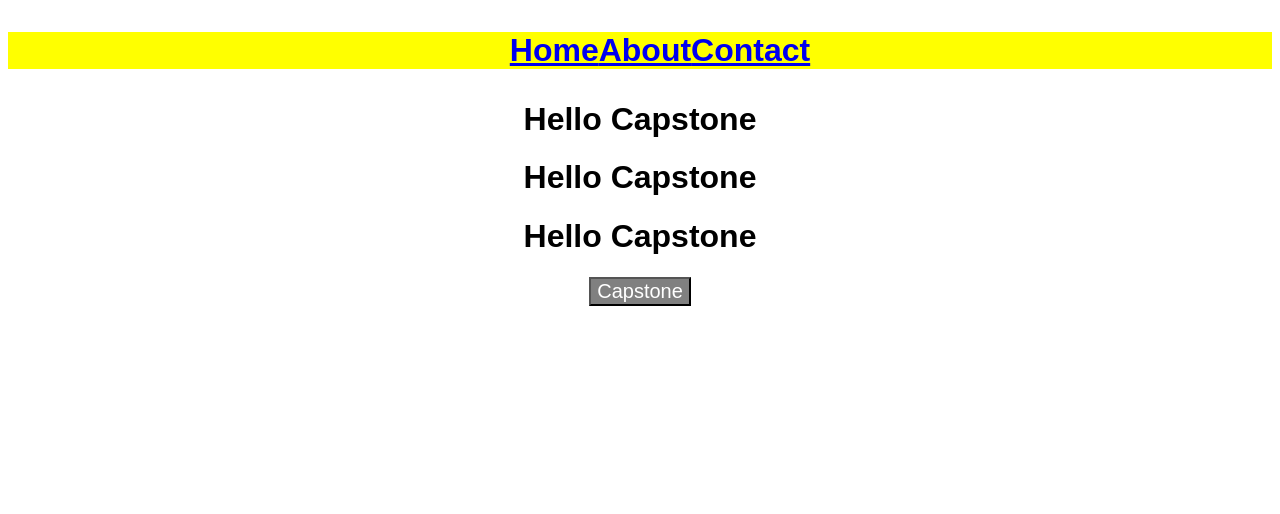
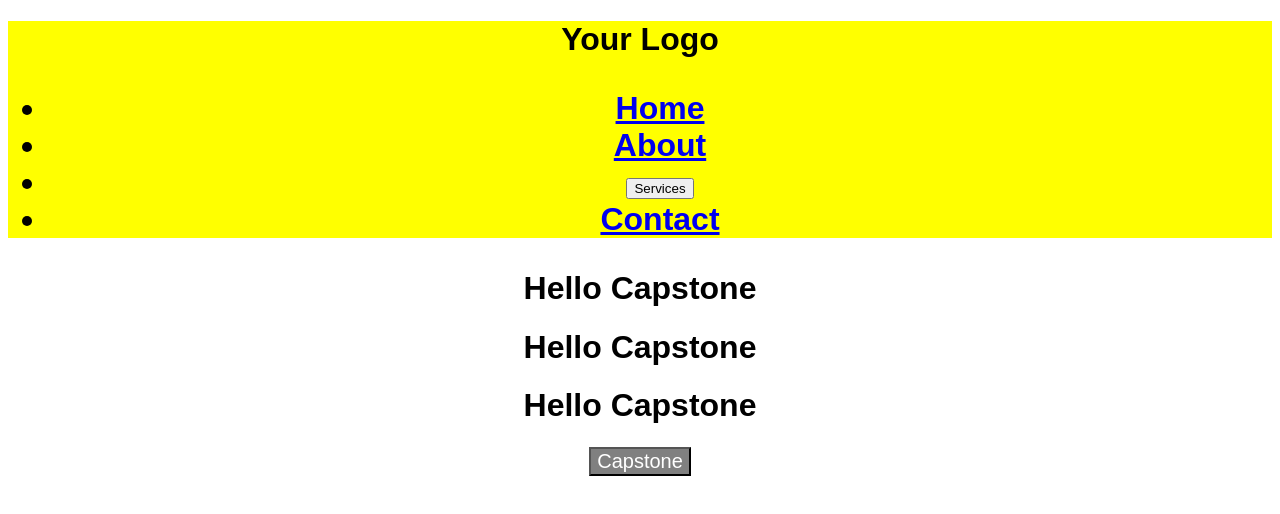
Before and after one commit to jmart2001/testing, a React (Create React App) app: page / in a window 1280 px wide. Shown: the top 514 px of the page. Built offline with nearby package versions, Linux system fonts and the light colour scheme.

Commit message:
NewHeaderStyle

```diff
--- a/src/App.js
+++ b/src/App.js
@@ -1,15 +1,5 @@
 import "./styles.css";
-import React from 'react';
-import { render } from 'react-dom'
-import { BrowserRouter as Router, Routes, Route } from 'react-router-dom';
-//import 'bootstrap/dist/css/bootstrap.min.css';
-// import Table from 'react-bootstrap/Table';
-// import Container from 'react-bootstrap/Container';
-// import Nav from 'react-bootstrap/Nav';
-// import Navbar from 'react-bootstrap/Navbar';
-// import NavDropdown from 'react-bootstrap/NavDropdown';
-import PropTypes from 'prop-types';
-
+import React, { useState } from 'react';
 
 function Capstone() {
   return (
@@ -22,13 +12,38 @@ function Capstone() {
 }
 
 function Header() {
+  const [isDropdownOpen, setDropdownOpen] = useState(false);
+
+  const toggleDropdown = () => {
+    setDropdownOpen(!isDropdownOpen);
+  };
+
   return (
-    <header>
-      <nav>
-        <ul>
-          <a style={{align: 'right'}} href="/">Home</a>
-          <a href="/about">About</a>
-          <a href="/contact">Contact</a>
+    <header className="header">
+      <div className="logo">Your Logo</div>
+      <nav className="nav">
+        <ul className="nav-list">
+          <li className="nav-item">
+            <a href="/">Home</a>
+          </li>
+          <li className="nav-item">
+            <a href="/about">About</a>
+          </li>
+          <li className="nav-item dropdown">
+            <button onClick={toggleDropdown} className="dropdown-btn">
+              Services
+            </button>
+            {isDropdownOpen && (
+              <div className="dropdown-content">
+                <a href="/service1">Service 1</a>
+                <a href="/service2">Service 2</a>
+                <a href="/service3">Service 3</a>
+              </div>
+            )}
+          </li>
+          <li className="nav-item">
+            <a href="/contact">Contact</a>
+          </li>
         </ul>
       </nav>
     </header>
```
